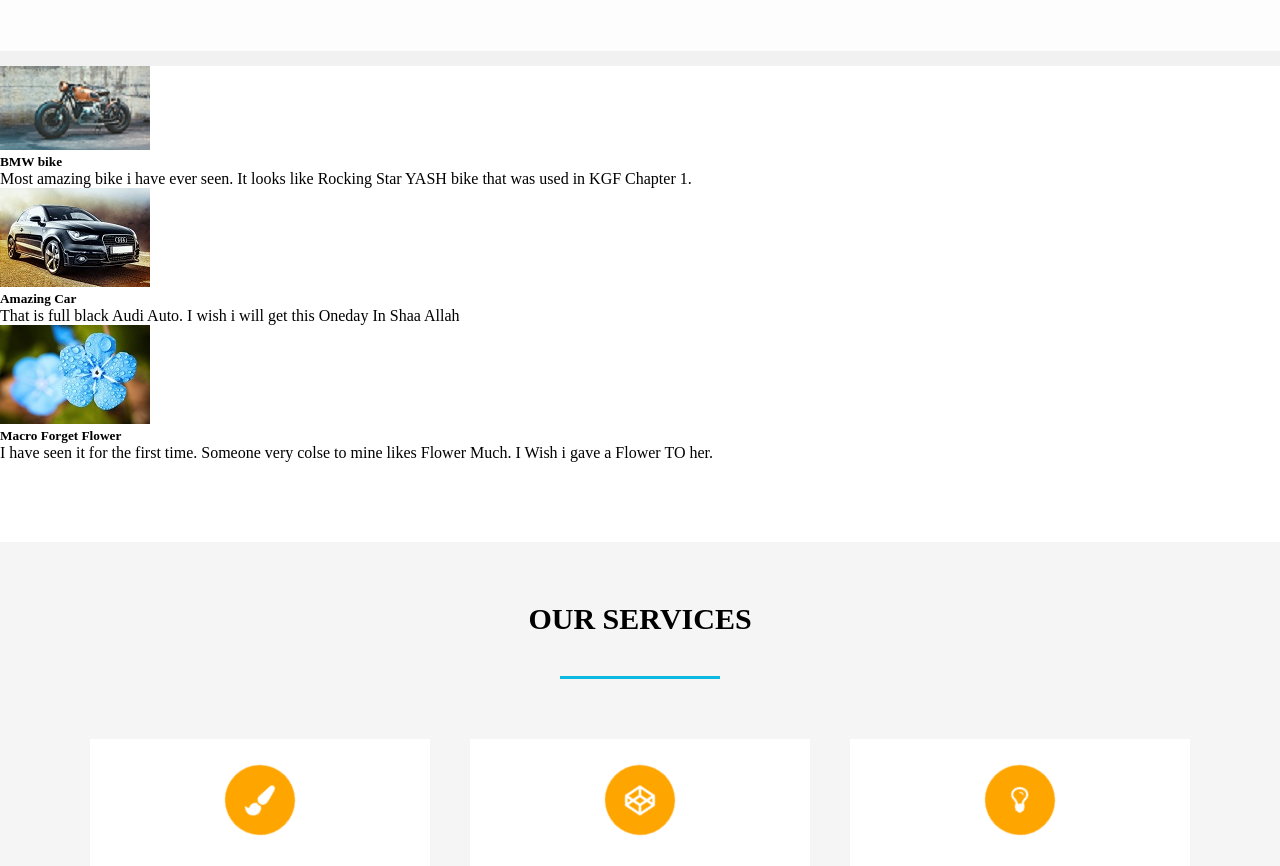
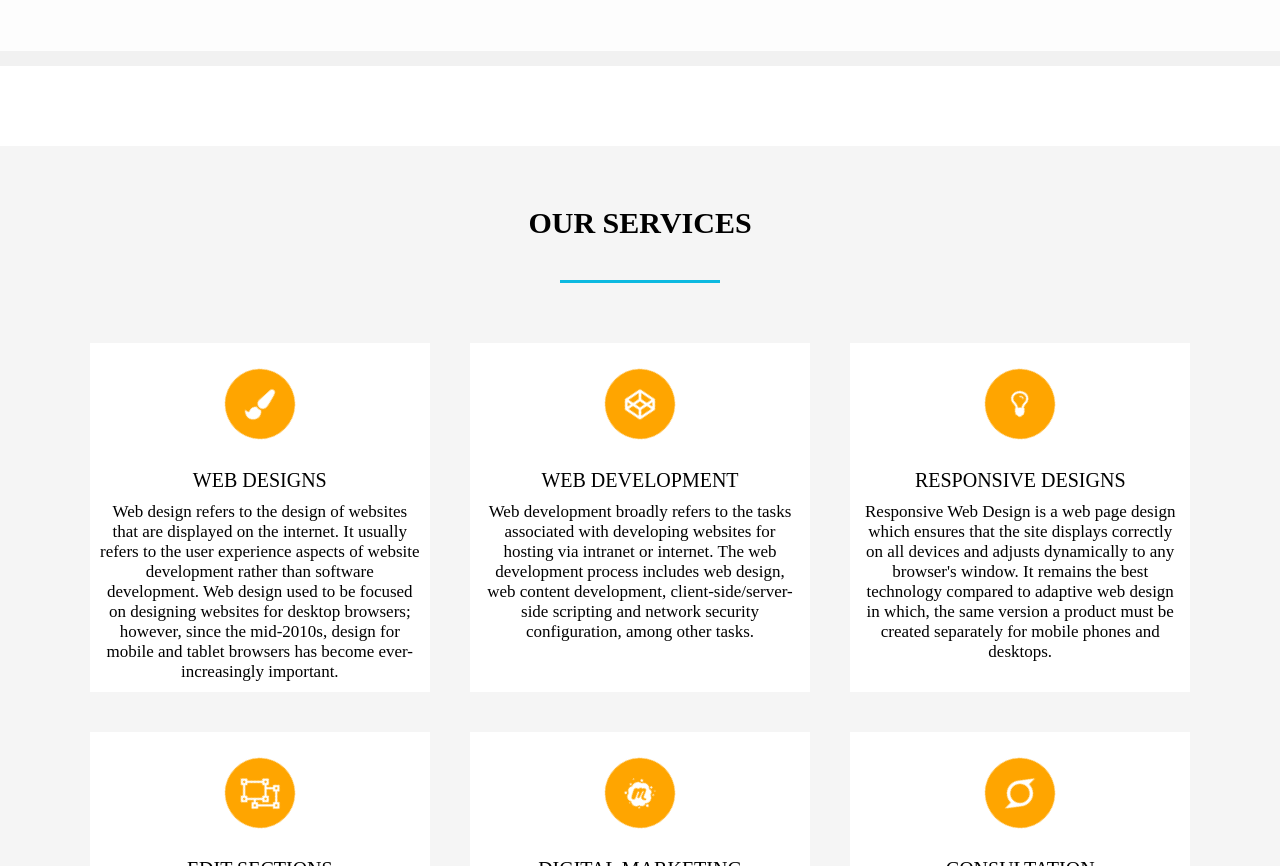
Before and after one commit to salmankhan333/portfolio, a plain HTML site: page index.html in a window 1280 px wide. Shown: the part 1534-2400 px from the top of the page. Drawn offline with nearby package versions, Linux system fonts and the light colour scheme; a web font is replaced by a local one.

Commit message:
Update index.html

```diff
--- a/index.html
+++ b/index.html
@@ -88,34 +88,6 @@
     </div>
     </div>
 
-
-    <div class="sec-col-1">
-      <div class="main">
-          <div class="flex-container">
-              <div class="flex-item">
-                  <img src="./img/bmw-1313343_1920.jpg" alt="">
-                  <h5>BMW bike</h5>
-                  <p>Most amazing bike i have ever seen. It looks like Rocking Star YASH bike that was used in KGF Chapter 1.</p>
-              </div>
-
-              <div class="flex-item">
-                <img src="./img/car-604019_640.jpg" alt="">
-
-                <h5>Amazing Car</h5>
-                <p>That is full black Audi Auto. I wish i will get this Oneday In Shaa Allah</p>
-            </div>
-
-
-            <div class="flex-item">
-              <img src="./img/flower-2197679_640.jpg" alt="">
-
-                <h5>Macro Forget Flower</h5>
-                <p>I have seen it for the first time. Someone very colse to mine likes Flower Much. I Wish i  gave a Flower TO her.</p>
-            </div>
-          </div>
-
-      </div>
-  </div>
 
 
 
```
